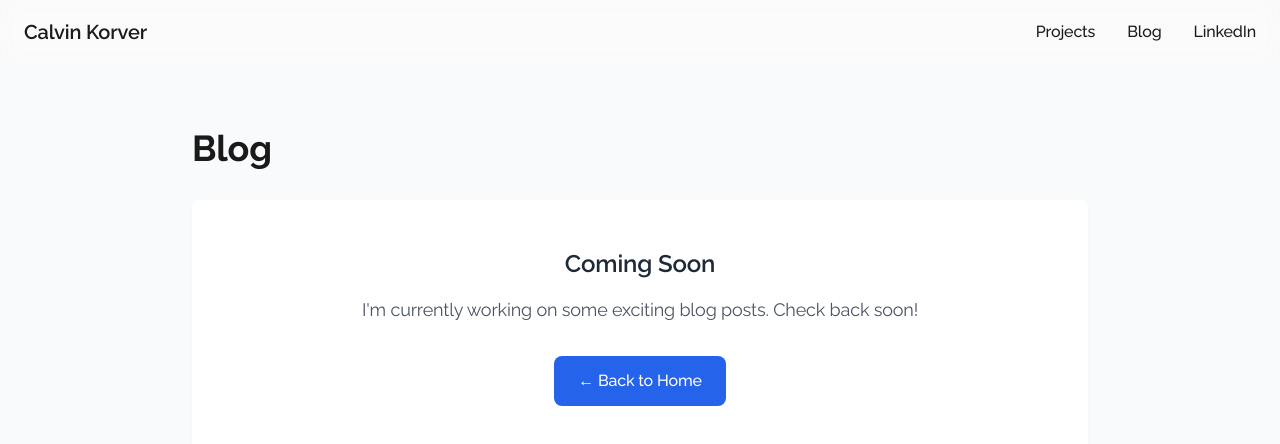
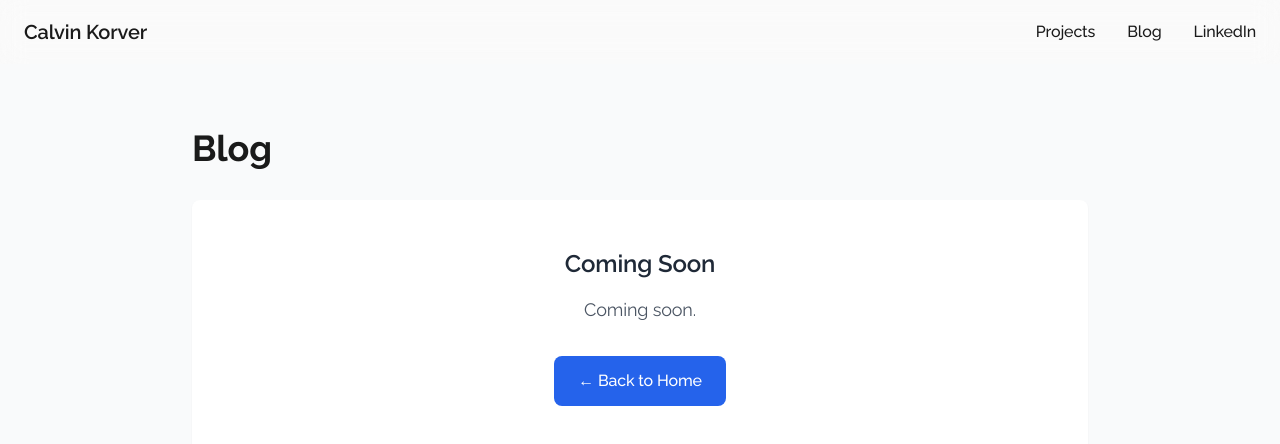
Before and after one commit to CalvinKorver/personal-website, a Next.js app: page /blog in a window 1280 px wide. Shown: the top 444 px of the page. Built offline with nearby package versions, Linux system fonts and the light colour scheme.

Commit message:
update blog page placeholder text

```diff
--- a/src/app/blog/page.tsx
+++ b/src/app/blog/page.tsx
@@ -11,7 +11,7 @@ export default function Blog() {
             Coming Soon
           </h2>
           <p className="text-gray-600 text-lg mb-8">
-            I'm currently working on some exciting blog posts. Check back soon!
+            Coming soon.
           </p>
           <Link
             href="/"
```
